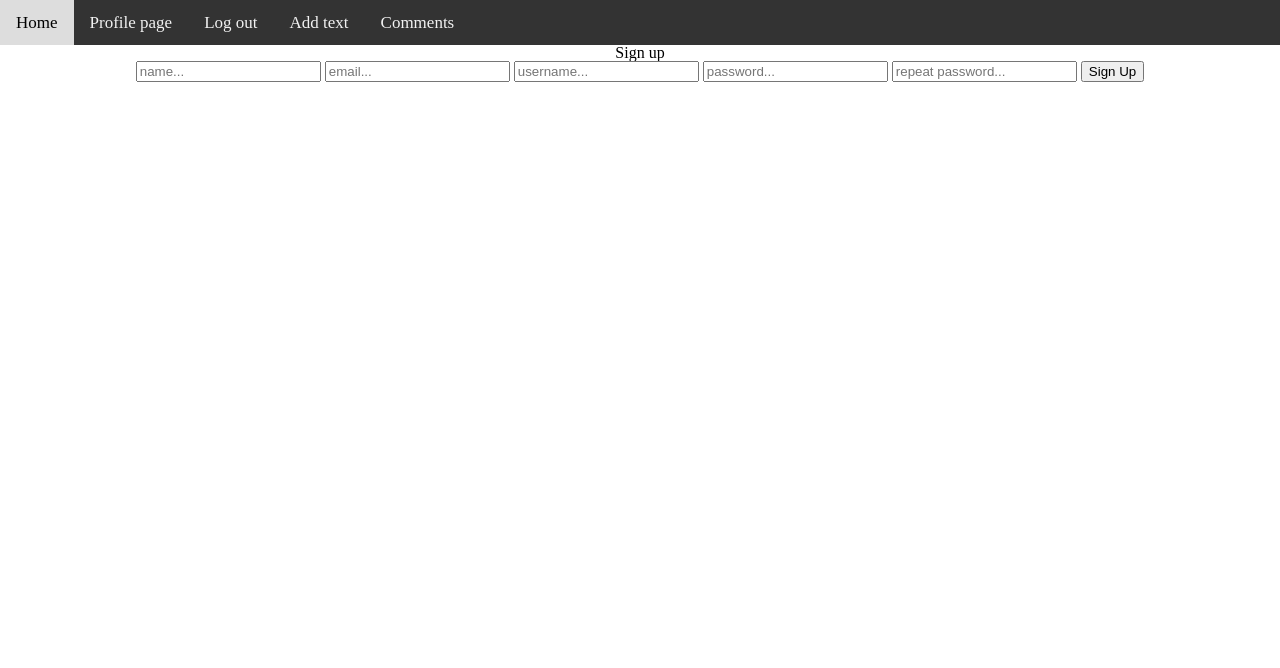
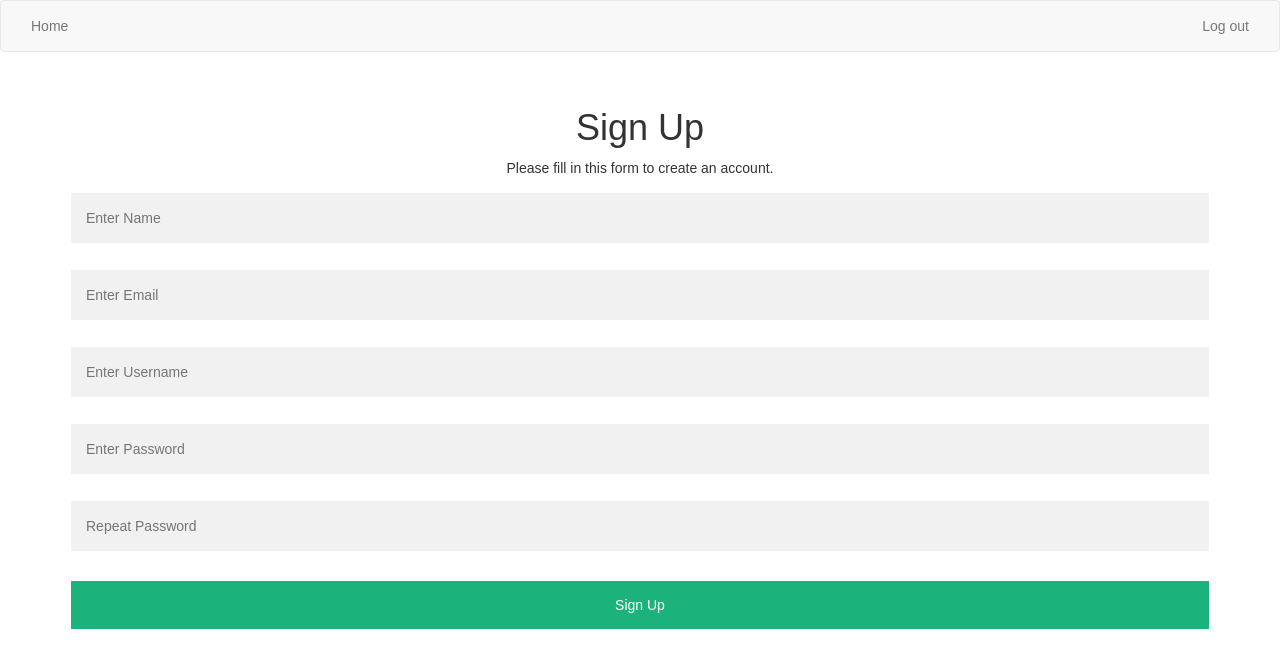
Before and after one commit to MaksimsVisockis01/php-login-system, a PHP site: page /signup.php in a window 1280 px wide. Shown: the top 668 px of the page. Run offline with PHP 8.4, Linux system fonts and the light colour scheme; the visitor is signed in with stand-in values (Sample User, id 1).

Commit message:
changed css, deleted smth pages, because not till the end working

```diff
--- a/php-login/css/style.css
+++ b/php-login/css/style.css
@@ -3,55 +3,57 @@ body {
     font-family: Arial, Helvetica, sans-serif;
   }
 
-  .topnav {
-    overflow: hidden;
-    background-color: #333;
-  }
-
-  .topnav a {
-    float: left;
-    color: #f2f2f2;
-    text-align: center;
-    padding: 14px 16px;
-    text-decoration: none;
-    font-size: 17px;
-  }
-
-  .topnav a:hover {
-    background-color: #ddd;
-    color: black;
-  }
-
-  .topnav a.active {
-    background-color: #04AA6D;
-    color: white;
-  }
-h2{
-    text-align: center;
-}
-.signup-form-form{
+.container{
   display: flex;
   flex-direction: column;
   flex-wrap: wrap;
   text-align: center;
-}
-.login-form-form{
-    display: flex;
-    flex-direction: column;
-    flex-wrap: wrap;
-    text-align: center;
-    }
-
-.text-form-form{
-  display: flex;
-  flex-direction: column;
-  flex-wrap: wrap;
-  text-align: center;
+  padding: 16px;
 }
 
-.comment-form-form{
-  display: flex;
-  flex-direction: column;
-  flex-wrap: wrap;
-  text-align: center;
+
+* {box-sizing: border-box}
+
+/* Full-width input fields */
+input[type=text], input[type=password] {
+  width: 100%;
+  padding: 15px;
+  margin: 5px 0 22px 0;
+  display: inline-block;
+  border: none;
+  background: #f1f1f1;
 }
+
+input[type=text]:focus, input[type=password]:focus {
+  background-color: #ddd;
+  outline: none;
+}
+
+hr {
+  border: 1px solid #f1f1f1;
+  margin-bottom: 25px;
+}
+
+/* Set a style for all buttons */
+button {
+  background-color: #04AA6D;
+  color: white;
+  padding: 14px 20px;
+  margin: 8px 0;
+  border: none;
+  cursor: pointer;
+  width: 100%;
+  opacity: 0.9;
+}
+
+button:hover {
+  opacity:1;
+}
+
+
+/* Change styles for cancel button and signup button on extra small screens */
+@media screen and (max-width: 300px) {
+  .cancelbtn, .signupbtn {
+     width: 100%;
+  }
+}
--- a/php-login/header.php
+++ b/php-login/header.php
@@ -8,24 +8,35 @@
     <title>Php login</title>
     <meta http-equiv="X-UA-Compatible" content="IE=edge">
     <meta name="viewport" content="width=device-width, initial-scale=1">
+    <link rel="stylesheet" href="https://maxcdn.bootstrapcdn.com/bootstrap/3.4.1/css/bootstrap.min.css">
     <link rel="stylesheet" href="css/style.css">
-    <link rel="stylesheet" href="css/reset.css">
+    <!-- <link rel="stylesheet" href="css/reset.css"> -->
 </head>
 <body>
-    <div class="topnav">
-      <a href="index.php">Home</a>
 
+
+
+<nav class="navbar navbar-default" role="navigation">
+  <div class="collapse navbar-collapse" id="navbar-collapse-01">
+    <ul class="nav navbar-nav">
+      <li><a href="index.php">Home</a></li>
+    </ul>
       <?php
         if (isset($_SESSION["useruid"])) {
-          echo "<a href='profile.php'>Profile page</a>";
-          echo "<a href='logout.php'>Log out</a>";
-          echo " <a href='addtext.php'>Add text</a>";
-          echo " <a href='comment.php'>Comments</a>";
+          echo "<div class='collapse navbar-collapse' id='navbar-collapse-01'> ";
+          echo "<ul class='nav navbar-nav navbar-right'>";
+          echo "<li><a href='logout.php'>Log out</a></li>";
+          echo "</ul>";
+          echo "</div>";
         }
         else{
-          echo "<a href='signup.php'>Sign Up</a>";
-          echo "<a href='login.php'>Login</a>";
+          echo "<div class='collapse navbar-collapse' id='navbar-collapse-01'>    ";
+          echo "<ul class='nav navbar-nav navbar-right'>";
+          echo " <li><a href='signup.php'>Sign Up</a></li>";
+          echo "<li><a href='login.php'>Login</a></li>";
+          echo "</ul>";
+          echo "</div>";
         }
       ?>
-
-    </div>
+  </div>
+</nav>
--- a/php-login/includes/dbh.inc.php
+++ b/php-login/includes/dbh.inc.php
@@ -1,9 +1,9 @@
 <?php
 
-$serverName = "localhost";//
+$serverName = "localhost";
 $dBUsername = "root";
 $dBPassword = "";
-$dBName = "php-login";//php-login
+$dBName = "php-login";
 
 
 $conn = mysqli_connect($serverName, $dBUsername, $dBPassword, $dBName);
--- a/php-login/includes/functions.inc.php
+++ b/php-login/includes/functions.inc.php
@@ -1,6 +1,6 @@
 <?php
 
-function emtyInputSignup($name, $email, $username, $pwd, $pwdrepeat){
+function emptyInputSignup($name, $email, $username, $pwd, $pwdrepeat){
     //$result;
     if (empty($name) || empty ($email) || empty ($username) || empty ($pwd) || empty ($pwdrepeat)) {
         $result = true;
--- a/php-login/includes/signup.inc.php
+++ b/php-login/includes/signup.inc.php
@@ -11,7 +11,7 @@ if (isset($_POST["submit"])) {
     require_once 'dbh.inc.php';
     require_once 'functions.inc.php';
 
-    if(emtyInputSignup($name, $email, $username, $pwd, $pwdrepeat) !== false) {
+    if(emptyInputSignup($name, $email, $username, $pwd, $pwdrepeat) !== false) {
         header("location: ../signup.php?error=emptyinput");
         exit();
     }
--- a/php-login/signup.php
+++ b/php-login/signup.php
@@ -1,43 +1,47 @@
 <?php
 include_once 'header.php';
 ?>
-    <section class="signup-form">
-        <h2>Sign up</h2>
-        <div class="signup-form-form">
-            <form action="includes/signup.inc.php" method="post">
-                <input type="text" name="name" placeholder="name...">
-                <input type="text" name="email" placeholder="email...">
-                <input type="text" name="uid" placeholder="username...">
-                <input type="password" name="pwd" placeholder="password...">
-                <input type="password" name="pwdrepeat" placeholder="repeat password...">
-                <button type="sibmit" name="submit">Sign Up</button>
+<section class="signup-form">
+        <div class="container">
+            <form action="includes/signup.inc.php" method="POST">
+                <h1>Sign Up</h1>
+                <p>Please fill in this form to create an account.</p>
+
+                <input type="text" name="name" placeholder="Enter Name" required>
+                <input type="text" name="email" placeholder="Enter Email" required>
+                <input type="text" name="uid" placeholder="Enter Username" required>
+                <input type="password" name="pwd" placeholder="Enter Password" required>
+                <input type="password" name="pwdrepeat" placeholder="Repeat Password" required>
+
+                <button type="submit" name="submit">Sign Up</button>
             </form>
         </div>
+
         <?php
         if (isset($_GET["error"])) {
             if ($_GET["error"] == "emptyinput") {
-                echo "<p>Fill inputs</p>";
+                echo "<script>alert('Fill inputs')</script>";
             }
             elseif ($_GET["error"] == "invaliduid"){
-                echo "<p>Choose a proper username</p>";
+                echo "<script>alert('Choose a proper username')</script>";
             }
             elseif ($_GET["error"] == "invalidemail"){
-                echo "<p>Choose a proper email</p>";
+                echo "<script>alert('Choose a proper email')</script>";
             }
             elseif ($_GET["error"] == "passwordsdontmatch") {
-                echo "<p>passwords doesn't match</p>";
+                echo "<script>alert('passwords doesn't match')</script>";
             }
             elseif ($_GET["error"] == "stmtfailed"){
-                echo "<p>Somethink went wrongm try again</p>";
+                echo "<script>alert('Somethink went wrong try again')</script>";
             }
             elseif ($_GET["error"] == "usernametaken"){
-                echo "<p>Username already taken</p>";
+                echo "<script>alert('Username already taken')</script>";
             }
             elseif ($_GET["error"] == "none"){
-                echo "<p>You have signed up!</p>";
+                echo "<script>alert('You have signed up!')</script>";
             }
 
         }
 
         ?>
-    </section>
+</section>
```
Also changed, not shown: php-login/login.php (+12 -9 lines).
